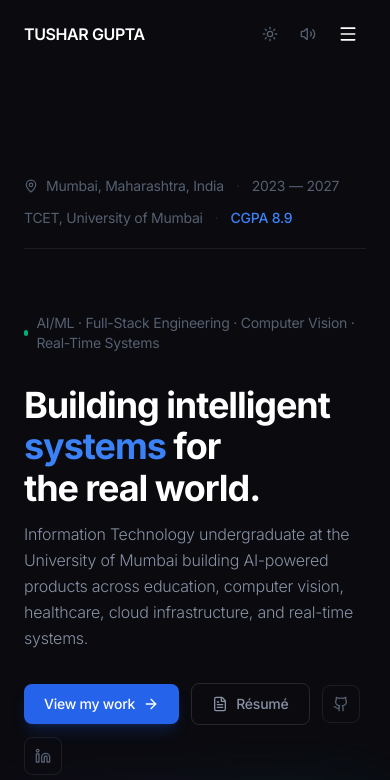
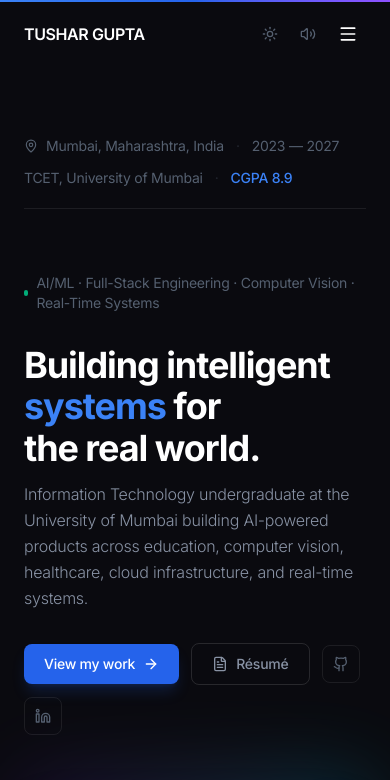
Before and after one commit to TusharGupta2820/Tushar_Portfolio, a React (Vite) app: page / in a window 390 px wide. Shown: the top 780 px of the page. Built offline with nearby package versions, Linux system fonts and the light colour scheme.

Commit message:
feat: enable continuous smooth 3D scroll-reveal across all sections with ScrollSpy and progress bar

```diff
--- a/src/App.tsx
+++ b/src/App.tsx
@@ -1,5 +1,4 @@
 import { useState, useEffect } from 'react';
-import { AnimatePresence } from 'framer-motion';
 import { LoadingSequence } from './components/ui/LoadingSequence';
 import { CustomCursor } from './components/ui/CustomCursor';
 import { Navigation } from './components/ui/Navigation';
@@ -8,7 +7,7 @@ import { ResumeModal } from './components/ui/ResumeModal';
 import { CaseStudyModal } from './components/modals/CaseStudyModal';
 import { ResearchNoteModal } from './components/modals/ResearchNoteModal';
 import { InteractiveTerminal } from './components/ui/InteractiveTerminal';
-import { SectionTransition } from './components/ui/Animations';
+import { ScrollProgressBar, Scroll3DReveal } from './components/ui/Animations';
 
 import { Hero } from './components/sections/Hero';
 import { SelectedWork } from './components/sections/SelectedWork';
@@ -50,6 +49,28 @@ export function App() {
     }
   }, [theme]);
 
+  // ScrollSpy to update active navigation item on scroll
+  useEffect(() => {
+    const sectionIds = ['overview', 'work', 'systems', 'research', 'experience', 'skills', 'about', 'contact'];
+    const handleScroll = () => {
+      const scrollPosition = window.scrollY + 200;
+
+      for (let i = sectionIds.length - 1; i >= 0; i--) {
+        const section = document.getElementById(sectionIds[i]);
+        if (section) {
+          const top = section.offsetTop;
+          if (scrollPosition >= top) {
+            setActiveSection(sectionIds[i]);
+            break;
+          }
+        }
+      }
+    };
+
+    window.addEventListener('scroll', handleScroll, { passive: true });
+    return () => window.removeEventListener('scroll', handleScroll);
+  }, []);
+
   const toggleTheme = () => {
     setTheme((prev) => (prev === 'dark' ? 'light' : 'dark'));
   };
@@ -64,57 +85,62 @@ export function App() {
     if (found) setActiveResearch(found);
   };
 
-  const handleSelectSection = (sectionId: string) => {
+  const handleNavigateSection = (sectionId: string) => {
     setActiveSection(sectionId);
+    if (sectionId === 'overview') {
       window.scrollTo({ top: 0, behavior: 'smooth' });
+    } else {
+      const el = document.getElementById(sectionId);
+      if (el) {
+        const yOffset = -70;
+        const y = el.getBoundingClientRect().top + window.pageYOffset + yOffset;
+        window.scrollTo({ top: y, behavior: 'smooth' });
+      }
+    }
   };
 
   return (
     <div className="min-h-screen bg-background text-editorial-text selection:bg-brand-blue selection:text-white relative w-full overflow-x-hidden transition-colors duration-300">
-      {/* Short high-prestige loading sequence */}
+      {/* 3D Scroll Progress Line */}
+      <ScrollProgressBar />
+
+      {/* Short loading sequence */}
       {isLoading && <LoadingSequence onComplete={() => setIsLoading(false)} />}
 
       {/* Fluid custom desktop cursor */}
       <CustomCursor />
 
-      {/* Fixed Sticky Header Navigation */}
+      {/* Fixed Header Navigation */}
       <Navigation
         activeSection={activeSection}
-        onSelectSection={handleSelectSection}
+        onSelectSection={handleNavigateSection}
         onOpenCommandMenu={() => setCommandMenuOpen(true)}
         onOpenResumeModal={() => setResumeModalOpen(true)}
         theme={theme}
         onToggleTheme={toggleTheme}
       />
 
-      {/* Main Single-Section Content Area */}
-      <main className="relative z-10 w-full pt-16">
-        <AnimatePresence mode="wait">
-          {activeSection === 'overview' && (
-            <SectionTransition key="overview">
+      {/* Continuous Single-Page Flow with 3D Scroll Reveals */}
+      <main className="relative z-10 w-full pt-6 space-y-12">
+        {/* OVERVIEW / HERO */}
+        <section id="overview" className="w-full">
           <Hero
             onOpenResumeModal={() => setResumeModalOpen(true)}
-                onNavigate={handleSelectSection}
+            onNavigate={handleNavigateSection}
           />
-            </SectionTransition>
-          )}
+        </section>
 
-          {activeSection === 'work' && (
-            <SectionTransition key="work">
+        {/* WORK */}
+        <section id="work" className="w-full">
+          <Scroll3DReveal>
             <SelectedWork onSelectProject={handleSelectProject} />
-            </SectionTransition>
-          )}
+          </Scroll3DReveal>
+        </section>
 
-          {activeSection === 'research' && (
-            <SectionTransition key="research">
-              <ResearchExplorations onSelectResearch={handleSelectResearch} />
-            </SectionTransition>
-          )}
-
-          {activeSection === 'systems' && (
-            <SectionTransition key="systems">
-              <section id="systems" className="py-24 sm:py-32 relative w-full">
-                <div className="w-full max-w-[1720px] mx-auto px-6 sm:px-10 lg:px-14 xl:px-18 2xl:px-24 space-y-6">
+        {/* SYSTEMS LAB */}
+        <section id="systems" className="py-24 sm:py-32 border-t border-white/8 w-full">
+          <div className="w-full max-w-[1720px] mx-auto px-6 sm:px-10 lg:px-14 xl:px-18 2xl:px-24 space-y-8">
+            <Scroll3DReveal>
               <div className="max-w-2xl space-y-3">
                 <p className="text-xs text-editorial-dim uppercase tracking-widest font-mono flex items-center gap-2">
                   <span className="w-1.5 h-1.5 rounded-full bg-brand-electric" /> Architecture & topologies
@@ -126,43 +152,57 @@ export function App() {
                   From frontend component orchestration to high-throughput async gateways, distributed telemetry, and local model inference.
                 </p>
               </div>
+            </Scroll3DReveal>
+
+            <Scroll3DReveal delay={0.1}>
               <SystemsLab3D />
+            </Scroll3DReveal>
           </div>
         </section>
-            </SectionTransition>
-          )}
 
-          {activeSection === 'experience' && (
-            <SectionTransition key="experience">
+        {/* RESEARCH */}
+        <section id="research" className="w-full">
+          <Scroll3DReveal>
+            <ResearchExplorations onSelectResearch={handleSelectResearch} />
+          </Scroll3DReveal>
+        </section>
+
+        {/* EXPERIENCE */}
+        <section id="experience" className="w-full">
+          <Scroll3DReveal>
             <Experience />
-            </SectionTransition>
-          )}
+          </Scroll3DReveal>
+        </section>
 
-          {activeSection === 'skills' && (
-            <SectionTransition key="skills">
+        {/* SKILLS */}
+        <section id="skills" className="w-full">
+          <Scroll3DReveal>
             <TechnicalSkills />
-            </SectionTransition>
-          )}
+          </Scroll3DReveal>
+        </section>
 
-          {activeSection === 'about' && (
-            <SectionTransition key="about">
+        {/* ABOUT & PROOF OF WORK */}
+        <section id="about" className="w-full">
+          <Scroll3DReveal>
             <OpenSourceAndAbout />
+          </Scroll3DReveal>
+          <Scroll3DReveal delay={0.1}>
             <EducationAndHackathons />
-            </SectionTransition>
-          )}
+          </Scroll3DReveal>
+        </section>
 
-          {activeSection === 'contact' && (
-            <SectionTransition key="contact">
+        {/* CONTACT & FOOTER */}
+        <section id="contact" className="w-full">
+          <Scroll3DReveal>
             <ContactAndFooter />
-            </SectionTransition>
-          )}
-        </AnimatePresence>
+          </Scroll3DReveal>
+        </section>
       </main>
 
       {/* Interactive Developer REPL Terminal */}
       <InteractiveTerminal
         onSelectProject={handleSelectProject}
-        onNavigate={handleSelectSection}
+        onNavigate={handleNavigateSection}
         onToggleTheme={toggleTheme}
       />
 
@@ -173,7 +213,7 @@ export function App() {
         onSelectProject={handleSelectProject}
         onSelectResearch={handleSelectResearch}
         onOpenResume={() => setResumeModalOpen(true)}
-        onSelectSection={handleSelectSection}
+        onSelectSection={handleNavigateSection}
       />
 
       <ResumeModal
--- a/src/components/ui/Animations.tsx
+++ b/src/components/ui/Animations.tsx
@@ -1,8 +1,8 @@
 import React from 'react';
-import { motion, useInView, useReducedMotion } from 'framer-motion';
+import { motion, useInView, useReducedMotion, useScroll, useSpring } from 'framer-motion';
 
 // ─────────────────────────────────────────────────────────
-// SHARED EASING CURVES
+// SHARED EASING CURVES & PHYSICS
 // ─────────────────────────────────────────────────────────
 export const ease = {
   out: [0.16, 1, 0.3, 1] as [number, number, number, number],
@@ -12,7 +12,78 @@ export const ease = {
 };
 
 // ─────────────────────────────────────────────────────────
-// FADE UP — Most common scroll reveal
+// SCROLL PROGRESS BAR — Subtle 3D gradient line along top
+// ─────────────────────────────────────────────────────────
+export const ScrollProgressBar: React.FC = () => {
+  const { scrollYProgress } = useScroll();
+  const scaleX = useSpring(scrollYProgress, {
+    stiffness: 100,
+    damping: 30,
+    restDelta: 0.001,
+  });
+
+  return (
+    <motion.div
+      style={{ scaleX }}
+      className="fixed top-0 left-0 right-0 h-[2px] bg-gradient-to-r from-brand-electric via-brand-blue to-violet-500 z-50 origin-left pointer-events-none"
+    />
+  );
+};
+
+// ─────────────────────────────────────────────────────────
+// SCROLL 3D REVEAL — 3D Perspective entrance on scroll
+// ─────────────────────────────────────────────────────────
+interface Scroll3DRevealProps {
+  children: React.ReactNode;
+  delay?: number;
+  className?: string;
+  distance?: number;
+  tiltAngle?: number;
+}
+
+export const Scroll3DReveal: React.FC<Scroll3DRevealProps> = ({
+  children,
+  delay = 0,
+  className = '',
+  distance = 40,
+  tiltAngle = 8,
+}) => {
+  const ref = React.useRef<HTMLDivElement>(null);
+  const isInView = useInView(ref, { once: true, margin: '-60px' });
+  const prefersReduced = useReducedMotion();
+
+  return (
+    <motion.div
+      ref={ref}
+      className={className}
+      style={{ perspective: 1200, transformStyle: 'preserve-3d' }}
+      initial={{
+        opacity: 0,
+        y: prefersReduced ? 0 : distance,
+        rotateX: prefersReduced ? 0 : tiltAngle,
+      }}
+      animate={
+        isInView
+          ? {
+              opacity: 1,
+              y: 0,
+              rotateX: 0,
+            }
+          : {}
+      }
+      transition={{
+        duration: 0.8,
+        delay,
+        ease: ease.out,
+      }}
+    >
+      {children}
+    </motion.div>
+  );
+};
+
+// ─────────────────────────────────────────────────────────
+// FADE UP — Smooth upward reveal
 // ─────────────────────────────────────────────────────────
 interface FadeUpProps {
   children: React.ReactNode;
@@ -26,11 +97,11 @@ export const FadeUp: React.FC<FadeUpProps> = ({
   children,
   delay = 0,
   className = '',
-  distance = 32,
+  distance = 30,
   duration = 0.65,
 }) => {
   const ref = React.useRef<HTMLDivElement>(null);
-  const isInView = useInView(ref, { once: true, margin: '-60px' });
+  const isInView = useInView(ref, { once: true, margin: '-50px' });
   const prefersReduced = useReducedMotion();
 
   return (
@@ -47,7 +118,7 @@ export const FadeUp: React.FC<FadeUpProps> = ({
 };
 
 // ─────────────────────────────────────────────────────────
-// FADE IN (no vertical shift)
+// FADE IN (opacity only)
 // ─────────────────────────────────────────────────────────
 interface FadeInProps {
   children: React.ReactNode;
@@ -73,7 +144,7 @@ export const FadeIn: React.FC<FadeInProps> = ({ children, delay = 0, className =
 };
 
 // ─────────────────────────────────────────────────────────
-// STAGGER CONTAINER — animates children in sequence
+// STAGGER CONTAINER — Sequenced children animation
 // ─────────────────────────────────────────────────────────
 interface StaggerContainerProps {
   children: React.ReactNode;
@@ -116,7 +187,7 @@ export const StaggerContainer: React.FC<StaggerContainerProps> = ({
 };
 
 // ─────────────────────────────────────────────────────────
-// STAGGER ITEM — used inside StaggerContainer
+// STAGGER ITEM — Used inside StaggerContainer
 // ─────────────────────────────────────────────────────────
 interface StaggerItemProps {
   children: React.ReactNode;
@@ -126,7 +197,7 @@ interface StaggerItemProps {
 export const StaggerItem: React.FC<StaggerItemProps> = ({ children, className = '' }) => {
   const prefersReduced = useReducedMotion();
   const item = {
-    hidden: { opacity: 0, y: prefersReduced ? 0 : 24 },
+    hidden: { opacity: 0, y: prefersReduced ? 0 : 20 },
     show: {
       opacity: 1,
       y: 0,
@@ -160,7 +231,7 @@ export const SlideIn: React.FC<SlideInProps> = ({ children, from = 'left', delay
     <motion.div
       ref={ref}
       className={className}
-      initial={{ opacity: 0, x: prefersReduced ? 0 : (from === 'left' ? -40 : 40) }}
+      initial={{ opacity: 0, x: prefersReduced ? 0 : (from === 'left' ? -35 : 35) }}
       animate={isInView ? { opacity: 1, x: 0 } : {}}
       transition={{ duration: 0.65, delay, ease: ease.out }}
     >
@@ -170,7 +241,7 @@ export const SlideIn: React.FC<SlideInProps> = ({ children, from = 'left', delay
 };
 
 // ─────────────────────────────────────────────────────────
-// SCALE UP (pop in)
+// SCALE UP (Pop in)
 // ─────────────────────────────────────────────────────────
 interface ScaleUpProps {
   children: React.ReactNode;
@@ -187,9 +258,9 @@ export const ScaleUp: React.FC<ScaleUpProps> = ({ children, delay = 0, className
     <motion.div
       ref={ref}
       className={className}
-      initial={{ opacity: 0, scale: prefersReduced ? 1 : 0.88 }}
+      initial={{ opacity: 0, scale: prefersReduced ? 1 : 0.92 }}
       animate={isInView ? { opacity: 1, scale: 1 } : {}}
-      transition={{ duration: 0.55, delay, ease: ease.out }}
+      transition={{ duration: 0.5, delay, ease: ease.out }}
     >
       {children}
     </motion.div>
@@ -197,7 +268,7 @@ export const ScaleUp: React.FC<ScaleUpProps> = ({ children, delay = 0, className
 };
 
 // ─────────────────────────────────────────────────────────
-// FLOAT CARD — 3D perspective tilt on hover
+// FLOAT CARD — 3D perspective tilt on hover with glare
 // ─────────────────────────────────────────────────────────
 interface FloatCardProps {
   children: React.ReactNode;
@@ -205,7 +276,7 @@ interface FloatCardProps {
   intensity?: number;
 }
 
-export const FloatCard: React.FC<FloatCardProps> = ({ children, className = '', intensity = 8 }) => {
+export const FloatCard: React.FC<FloatCardProps> = ({ children, className = '', intensity = 7 }) => {
   const prefersReduced = useReducedMotion();
   const [tilt, setTilt] = React.useState({ x: 0, y: 0 });
   const [isHovered, setIsHovered] = React.useState(false);
@@ -226,11 +297,11 @@ export const FloatCard: React.FC<FloatCardProps> = ({ children, className = '',
   return (
     <motion.div
       className={className}
-      style={{ transformStyle: 'preserve-3d', perspective: 800 }}
+      style={{ transformStyle: 'preserve-3d', perspective: 1000 }}
       animate={{
         rotateX: tilt.y,
         rotateY: tilt.x,
-        scale: isHovered ? 1.025 : 1,
+        scale: isHovered ? 1.015 : 1,
       }}
       transition={ease.springLight}
       onMouseMove={handleMouseMove}
@@ -243,7 +314,7 @@ export const FloatCard: React.FC<FloatCardProps> = ({ children, className = '',
 };
 
 // ─────────────────────────────────────────────────────────
-// SECTION TRANSITION — full-page cinematic entrance
+// SECTION TRANSITION — Full page wrapper
 // ─────────────────────────────────────────────────────────
 interface SectionTransitionProps {
   children: React.ReactNode;
@@ -266,7 +337,7 @@ export const SectionTransition: React.FC<SectionTransitionProps> = ({ children,
 };
 
 // ─────────────────────────────────────────────────────────
-// COUNTER — animated number counter on scroll
+// COUNTER — Animated counter on scroll
 // ─────────────────────────────────────────────────────────
 interface CounterProps {
   value: string;
@@ -277,7 +348,6 @@ export const Counter: React.FC<CounterProps> = ({ value, className = '' }) => {
   const ref = React.useRef<HTMLSpanElement>(null);
   const isInView = useInView(ref, { once: true });
 
-  // Extract numeric suffix (e.g. "16" → 16, "8.9" → 8.9, "15+" → 15)
   const num = parseFloat(value.replace(/[^0-9.]/g, ''));
   const suffix = value.replace(/[0-9.]/g, '');
   const [display, setDisplay] = React.useState('0');
--- a/src/components/ui/Navigation.tsx
+++ b/src/components/ui/Navigation.tsx
@@ -40,8 +40,8 @@ export const Navigation: React.FC<NavigationProps> = ({
   const navLinks = [
     { id: 'overview', label: 'Home' },
     { id: 'work',     label: 'Work' },
+    { id: 'systems',  label: 'Systems' },
     { id: 'research', label: 'Research' },
-    { id: 'systems',  label: 'Systems' },
     { id: 'experience', label: 'Experience' },
     { id: 'skills',   label: 'Skills' },
     { id: 'about',    label: 'About' },
@@ -52,7 +52,17 @@ export const Navigation: React.FC<NavigationProps> = ({
     soundFx.playClick(650);
     setMobileMenuOpen(false);
     onSelectSection(id);
-    window.scrollTo({ top: 0, behavior: 'smooth' });
+
+    if (id === 'overview') {
+      window.scrollTo({ top: 0, behavior: 'smooth' });
+    } else {
+      const el = document.getElementById(id);
+      if (el) {
+        const yOffset = -70;
+        const y = el.getBoundingClientRect().top + window.pageYOffset + yOffset;
+        window.scrollTo({ top: y, behavior: 'smooth' });
+      }
+    }
   };
 
   return (
@@ -66,7 +76,7 @@ export const Navigation: React.FC<NavigationProps> = ({
       >
         <div className="w-full max-w-[1720px] mx-auto px-6 sm:px-10 lg:px-14 xl:px-18 flex items-center justify-between">
 
-          {/* Brand — clean wordmark */}
+          {/* Brand */}
           <div className="flex items-center gap-4">
             <button
               onClick={() => handleLinkClick('overview')}
@@ -77,14 +87,14 @@ export const Navigation: React.FC<NavigationProps> = ({
               </span>
             </button>
 
-            {/* Availability pill — xl only, understated */}
+            {/* Availability pill */}
             <div className="hidden xl:flex items-center gap-1.5 px-2.5 py-1 rounded-full border border-white/10 font-mono text-[10px] text-editorial-dim">
               <span className="w-1.5 h-1.5 rounded-full bg-emerald-400/80" />
               <span>Open to work</span>
             </div>
           </div>
 
-          {/* Desktop nav — sentence case, clean underline, no glow */}
+          {/* Desktop nav */}
           <nav className="hidden lg:flex items-center gap-1 text-sm">
             {navLinks.map((link) => {
               const isActive = activeSection === link.id;
@@ -99,7 +109,6 @@ export const Navigation: React.FC<NavigationProps> = ({
                   }`}
                 >
                   <span>{link.label}</span>
-                  {/* Thin underline — no glow */}
                   {isActive && (
                     <span className="absolute bottom-0.5 left-3 right-3 h-[1.5px] rounded-full bg-brand-electric/70" />
                   )}
@@ -124,7 +133,7 @@ export const Navigation: React.FC<NavigationProps> = ({
               </button>
             )}
 
-            {/* Resume button — subtle */}
+            {/* Resume button */}
             <button
               onClick={() => { soundFx.playBlip(750); onOpenResumeModal(); }}
               className="hidden sm:flex items-center gap-1.5 px-3 py-1.5 rounded-md border border-white/12 text-sm text-editorial-dim hover:text-white hover:border-white/25 transition-all font-medium"
@@ -166,10 +175,9 @@ export const Navigation: React.FC<NavigationProps> = ({
           </div>
         </div>
 
-        {/* Mobile menu — clean, sentence case */}
+        {/* Mobile menu */}
         {mobileMenuOpen && (
           <div className="lg:hidden bg-[#0a0a0f]/98 backdrop-blur-xl border-t border-white/8 px-6 py-5 flex flex-col gap-1 animate-in slide-in-from-top-3 duration-200">
-            {/* Status row */}
             <div className="flex items-center justify-between pb-3 mb-1 border-b border-white/8 text-xs text-editorial-dim">
               <div className="flex items-center gap-1.5">
                 <span className="w-1.5 h-1.5 rounded-full bg-emerald-400/80" />
```
Lines whose indentation alone changed are shown as unchanged.
